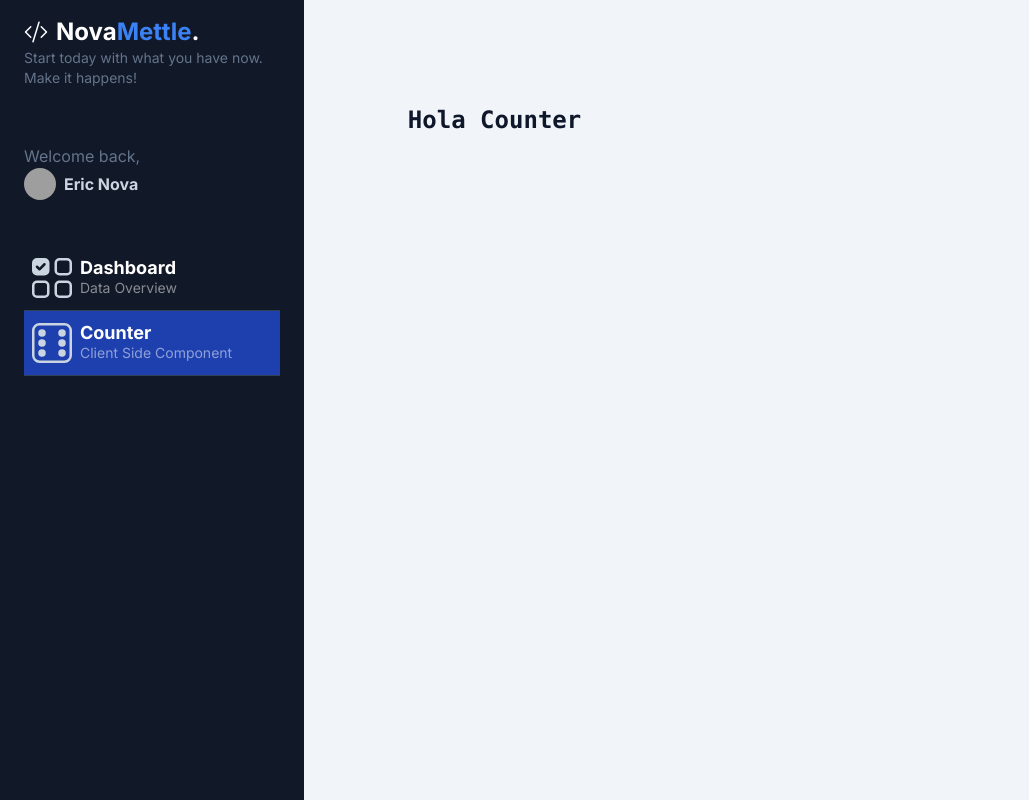
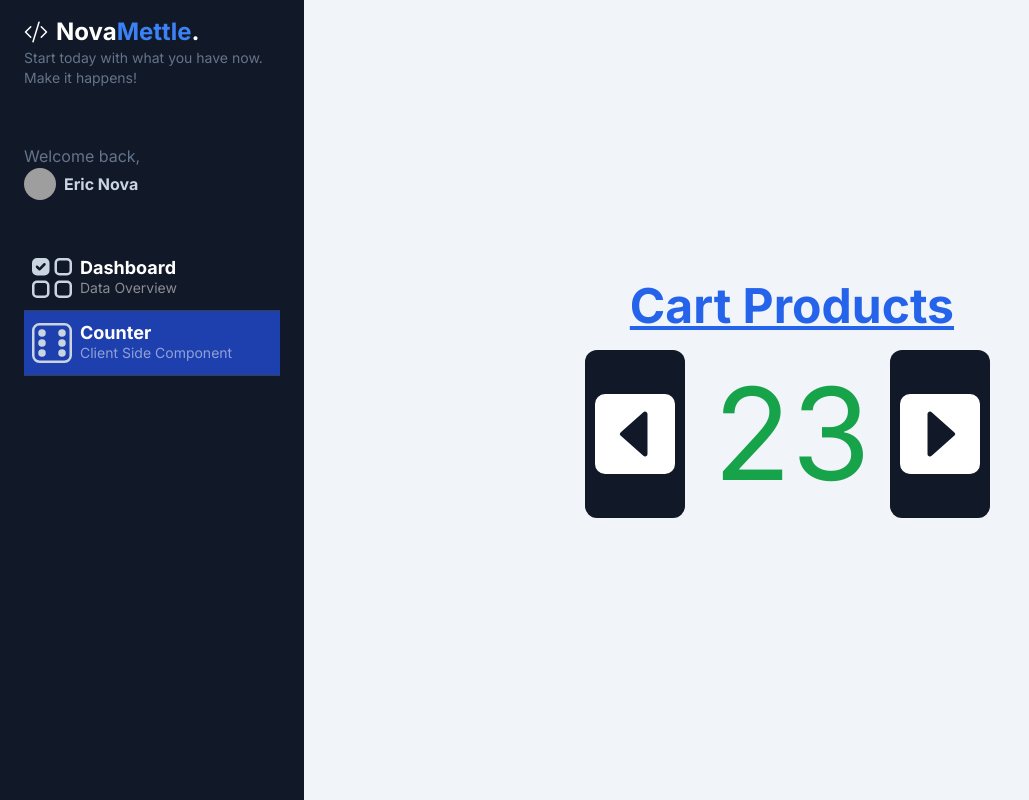
Before and after one commit to NovaEric/02-my-dashboard, a Next.js app: page /dashboard/counter in a window 1280 px wide. Shown: the whole page, without its empty margins (0-1029 px from the left). Built offline with nearby package versions, Linux system fonts and the light colour scheme; grey boxes are pictures that could not be loaded.

Commit message:
End Section 4

```diff
--- a/src/app/dashboard/counter/page.tsx
+++ b/src/app/dashboard/counter/page.tsx
@@ -1,13 +1,18 @@
+import { CartCounter } from "@/app/shopping-cart";
+import { Metadata } from "next";
+
+export const metadata: Metadata = {
+  title: 'Counter Page',
+  description: 'Simple Counter'
+}
+
 
 export default function CounterPage() {
+
   return (
-    <main className="flex min-h-screen flex-col items-center justify-between p-24">
-    <div className="z-10 max-w-5xl w-full items-center justify-between font-mono text-sm lg:flex">
-
-        <h2 className={`mb-3 text-2xl font-semibold`}>
-          Hola Counter
-        </h2>
+    <div className="flex flex-col items-center justify-center w-full h-full">
+      <span className="text-5xl font-bold text-blue-600 underline mb-5">Cart Products</span>
+      <CartCounter value={23}/>
     </div>
-  </main>
   );
 }
--- a/src/app/dashboard/layout.tsx
+++ b/src/app/dashboard/layout.tsx
@@ -5,10 +5,10 @@ export default function DashboardLayout({ children }: { children: React.ReactNod
     <div className="bg-slate-100 overflow-y-scroll w-screen h-screen antialiased text-slate-300 selection:bg-blue-600 selection:text-white">
       <div className="flex">
 
-        <Sidebar/>
+        <Sidebar />
 
         <div className="p-2 w-full text-slate-900">
-          { children }
+          {children}
         </div>
 
       </div>
--- a/src/app/dashboard/main/page.tsx
+++ b/src/app/dashboard/main/page.tsx
@@ -1,13 +1,8 @@
 
 export default function MainPage() {
   return (
-    <main className="flex min-h-screen flex-col items-center justify-between p-24">
-    <div className="z-10 max-w-5xl w-full items-center justify-between font-mono text-sm lg:flex">
-
-        <h2 className={`mb-3 text-2xl font-semibold`}>
-          Hola Main
-        </h2>
-    </div>
-  </main>
+    <h2 className={`mb-3 text-2xl font-semibold`}>
+      Hola Main
+    </h2>
   );
 }
--- /dev/null
+++ b/src/app/shopping-cart/components/CartCounter.tsx
@@ -0,0 +1,25 @@
+'use client';
+import React, { useState } from 'react';
+import { BsFillCaretLeftSquareFill, BsFillCaretRightSquareFill } from 'react-icons/bs';
+
+interface Props {
+    value?: number;
+}
+
+
+export const CartCounter = ({ value = 0 }: Props) => {
+
+    const [counter, setCounter] = useState<number>(value);
+
+  return (
+    <div className="flex">
+        <button onClick={() => setCounter( counter - 1 )} className="flex items-center justify-center p-2 mr-2 rounded-xl bg-gray-900 text-white hover:bg-blue-600 transition-all w-[100px]">
+          <BsFillCaretLeftSquareFill size={80}/>
+        </button>
+        <span className={`${ counter < 5 ? 'text-red-600' : 'text-green-600'} text-9xl m-5`}>{counter}</span>
+        <button onClick={() => setCounter( counter + 1 )} className="flex items-center justify-center p-2 mr-2 rounded-xl bg-gray-900 text-white hover:bg-blue-600 transition-all w-[100px]">
+          <BsFillCaretRightSquareFill size={80}/>
+        </button>
+      </div>
+  )
+}
--- /dev/null
+++ b/src/app/shopping-cart/index.ts
@@ -0,0 +1,3 @@
+
+
+export { CartCounter } from './components/CartCounter';
```
Lines whose indentation alone changed are shown as unchanged.
